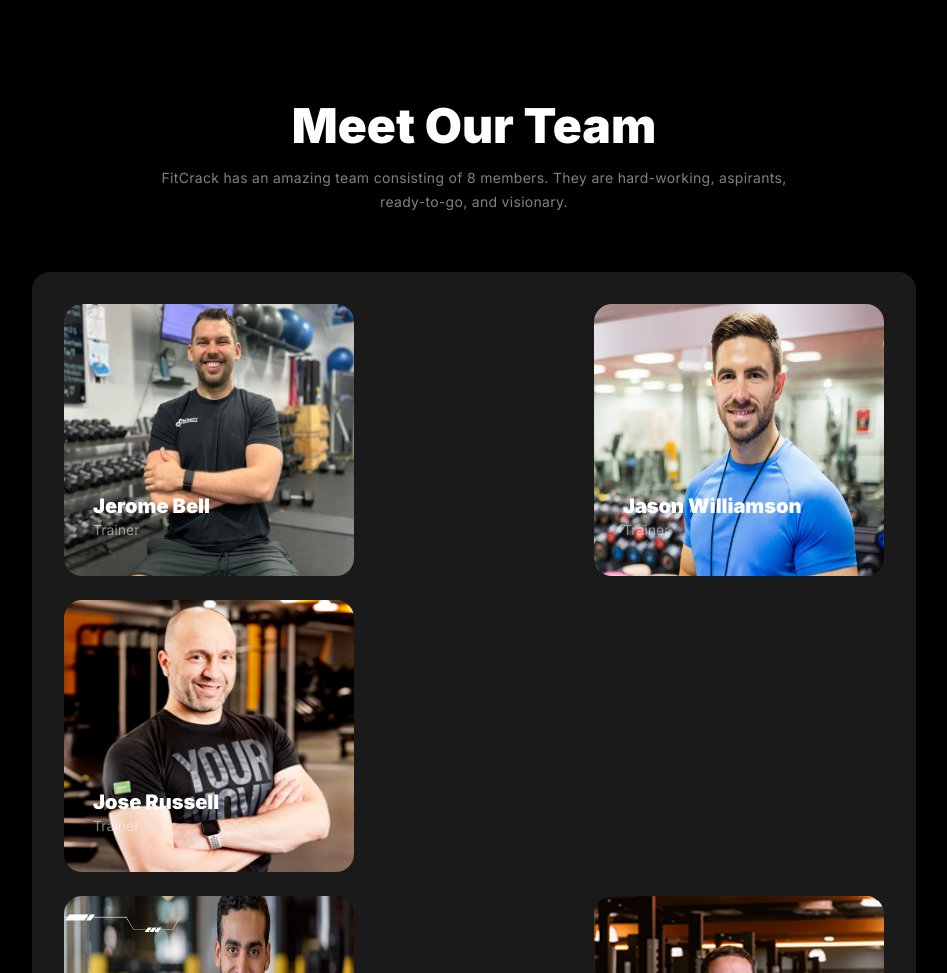
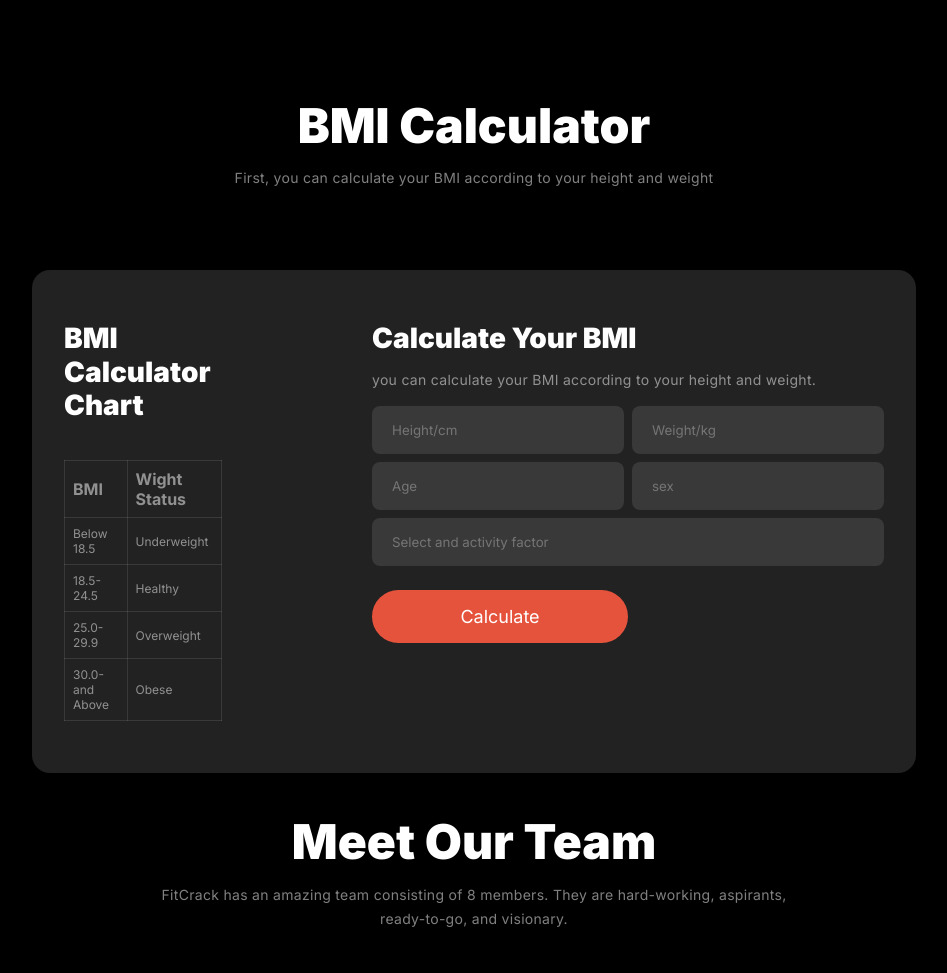
Before and after one commit to medhabicorp/B10A2, a plain HTML site: page index.html in a window 1280 px wide. Shown: the part 2628-3601 px from the top of the page, without its empty margins (166-1113 px from the left). Drawn offline with Linux system fonts and the light colour scheme; a web font is replaced by a local one.

Commit message:
BMI done

```diff
--- a/index.html
+++ b/index.html
@@ -130,6 +130,56 @@
         </section>
 
         <!-- calculator section -->
+         <section class="calculator-section">
+          <div class="calculator-content">
+            <h1 class="calculator-title">BMI Calculator</h1>
+            <p class="calculator-des">First, you can calculate your BMI according to your height and weight</p>
+          </div>
+          <div class="chart-section">
+            <div class="bmi-chart">
+              <h4 class="bmi-chart-title">BMI Calculator Chart</h4>
+             <table>
+              <tr>
+                <th>BMI</th>
+                <th>Wight Status</th>
+              </tr>
+              <tr>
+                <td>Below 18.5</td>
+                <td>Underweight</td>
+              </tr>
+              <tr>
+                <td>18.5-24.5</td>
+                <td>Healthy</td>
+              </tr>
+              <tr>
+                <td>25.0-29.9</td>
+                <td>Overweight</td>
+              </tr>
+              <tr>
+                <td>30.0- and Above</td>
+                <td>Obese</td>
+              </tr>
+             </table>
+
+            </div>
+            <div class="calculate-bmi">
+              <h4 class="calculate-bmi-title">Calculate Your BMI</h4>
+              <p class="calculate-bmi-des">you can calculate your BMI according to your height and weight.</p>
+                <form>
+                  <div class="input1">
+                    <input type="text" name="height" placeholder="Height/cm">
+                    <input type="text" name="weight" placeholder="Weight/kg">
+                  </div>
+                  <div class="input2">
+                    <input type="number" name="age" placeholder="Age">
+                    <input type="text" placeholder="sex">
+                  </div>
+                  <input type="text" placeholder="Select and activity factor">
+              </form>
+              <button class="form-btn">Calculate</button>
+            </div>
+          </div>
+         </section>
 
         <!-- team section -->
         <section class="team-section">
--- a/styles/styles.css
+++ b/styles/styles.css
@@ -117,14 +117,14 @@ nav a, li{
     display: flex;
     gap: 14px;
 }
-.ban-btn1, .ban-btn2, .run-btn{
+.ban-btn1, .ban-btn2, .run-btn, .form-btn{
     color: white;
     padding: 16px 40px;
     border-radius: 42px;
     font-size: 18px;
 }
 
-.ban-btn1, .run-btn{
+.ban-btn1, .run-btn, .form-btn{
     background: #E6533C;
     border: none;
 }
@@ -207,14 +207,17 @@ nav a, li{
     text-align: center;
     margin-bottom: 54px;
 }
-.habit-title, .package-title, .run-title, .team-title{
+.habit-title, .package-title, .run-title, .team-title, .calculator-title{
     color: #FFF;
     font-size: 48px;
     font-weight: 900;
     line-height: 120%;
     margin-bottom: 12px;
 }
-.habit-des, .package-des, .team-des{
+.calculator-title{
+    text-align: center;
+}
+.habit-des, .package-des, .team-des, .calculator-des{
     color: #FFFFFF80;
     font-size: 14px;
     text-align: center;
@@ -225,6 +228,9 @@ nav a, li{
     margin: auto;
 }
 
+.calculator-des{
+    margin-bottom: 80px;
+}
 .habit-items{
     display: flex;
     gap: 40px;
@@ -346,6 +352,75 @@ nav a, li{
 .run-btn{
     margin-top: 32px;
     width: 260px;
+}
+
+/* BMI styles */
+
+table {
+    border-collapse: collapse;
+    color: #FFFFFF80;
+  }
+
+  td, th {
+    border: 1px solid #FFFFFF1A;
+    text-align: left;
+    padding: 8px;
+  }
+  td{
+    font-size: 12px;
+  }
+
+  .chart-section{
+    background-color: #222;
+    margin-left: 0px;
+    padding: 52px 32px;
+    border-radius: 18px;
+  }
+
+  .bmi-chart-title, .calculate-bmi-title{
+    color: #FFF;
+    font-size: 28px;
+    font-weight: 900;
+    line-height: 120%;
+    margin-top: 0;
+  }
+
+  .calculate-bmi-title{
+    margin-bottom: 12px;
+  }
+  .chart-section{
+    display: flex;
+    gap: 150px;
+  }
+
+  .calculate-bmi-des{
+    color: rgba(255, 255, 255, 0.50);
+    font-size: 14px;
+    font-weight: 400;
+    line-height: 24px;
+    letter-spacing: 0.3px;
+    margin-top: 0;
+}
+
+.input1, .input2{
+    display: flex;
+    gap: 8px;
+}
+form{
+    display: flex;
+    flex-direction: column;
+    gap: 8px;
+    margin-bottom: 24px;
+}
+.form-btn{
+    width: 50%;
+}
+input{
+    height: 48px;
+    padding: 0px 40px 0px 20px;
+    border-radius: 8px;
+    background: rgba(255, 255, 255, 0.10);
+    border: none;
 }
 
 /* team styles */
```
